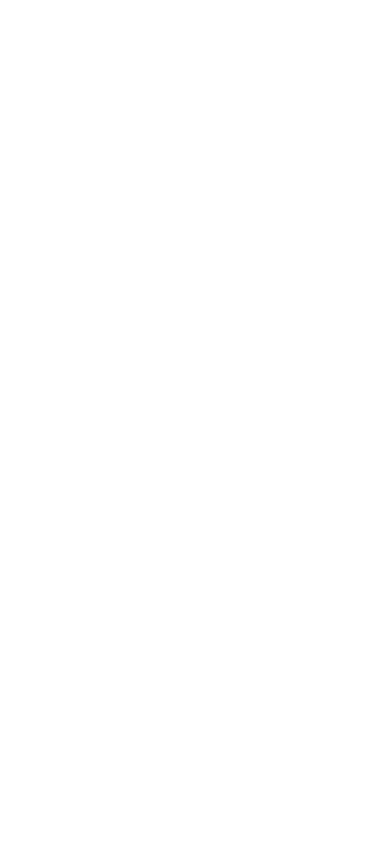
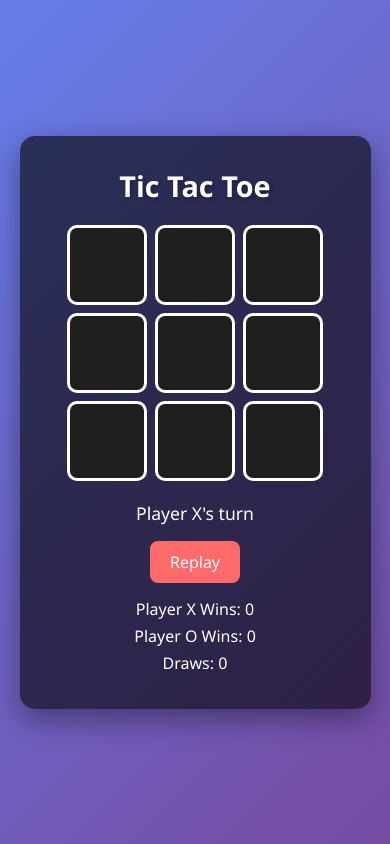
Before and after one commit to RaanaBrm/Responsive-Web-Game, a plain HTML site: page index.html in a window 390 px wide. Drawn offline with Linux system fonts and the light colour scheme.

Commit message:
fixed the game

```diff
--- /dev/null
+++ b/JS/script.js
@@ -0,0 +1,85 @@
+const cells = document.querySelectorAll('.cell');
+const message = document.getElementById('message');
+const restartBtn = document.getElementById('restart');
+const xWinsSpan = document.getElementById('xWins');
+const oWinsSpan = document.getElementById('oWins');
+const drawsSpan = document.getElementById('draws');
+
+let board = ['', '', '', '', '', '', '', '', ''];
+let currentPlayer = 'X';
+let gameActive = true;
+
+let score = { X: 0, O: 0, Draw: 0 };
+
+
+const winConditions = [
+    [0,1,2],
+    [3,4,5],
+    [6,7,8],
+    [0,3,6],
+    [1,4,7],
+    [2,5,8],
+    [0,4,8],
+    [2,4,6]
+];
+
+function handleCellClick(e) {
+    const index = e.target.dataset.index;
+    if (board[index] !== '' || !gameActive) return;
+
+    board[index] = currentPlayer;
+    e.target.textContent = currentPlayer;
+
+    checkWinner();
+}
+
+
+function checkWinner() {
+    let roundWon = false;
+    for (let condition of winConditions) {
+        const [a,b,c] = condition;
+        if (board[a] && board[a] === board[b] && board[a] === board[c]) {
+            roundWon = true;
+            break;
+        }
+    }
+
+    if (roundWon) {
+        message.textContent = `Player ${currentPlayer} Wins!`;
+        score[currentPlayer]++;
+        updateScore();
+        gameActive = false;
+        return;
+    }
+
+    if (!board.includes('')) {
+        message.textContent = "It's a Draw!";
+        score.Draw++;
+        updateScore();
+        gameActive = false;
+        return;
+    }
+
+    currentPlayer = currentPlayer === 'X' ? 'O' : 'X';
+    message.textContent = `Player ${currentPlayer}'s turn`;
+}
+
+
+function updateScore() {
+    xWinsSpan.textContent = score.X;
+    oWinsSpan.textContent = score.O;
+    drawsSpan.textContent = score.Draw;
+}
+
+
+function restartGame() {
+    board = ['', '', '', '', '', '', '', '', ''];
+    gameActive = true;
+    currentPlayer = 'X';
+    message.textContent = `Player ${currentPlayer}'s turn`;
+    cells.forEach(cell => cell.textContent = '');
+}
+
+
+cells.forEach(cell => cell.addEventListener('click', handleCellClick));
+restartBtn.addEventListener('click', restartGame);
--- /dev/null
+++ b/Style/style.css
@@ -0,0 +1,123 @@
+* {
+  box-sizing: border-box;
+  margin: 0;
+  padding: 0;
+  font-family: "Segoe UI", Tahoma, Geneva, Verdana, sans-serif;
+}
+
+body {
+  display: flex;
+  justify-content: center;
+  align-items: center;
+  min-height: 100vh;
+  background: linear-gradient(135deg, #667eea, #764ba2);
+  color: #fff;
+}
+
+.container {
+  text-align: center;
+  background: rgba(0, 0, 0, 0.6);
+  padding: 30px;
+  border-radius: 15px;
+  box-shadow: 0 10px 30px rgba(0, 0, 0, 0.4);
+  width: 90%;
+  max-width: 400px;
+}
+
+h1 {
+  font-size: 2.2rem;
+  margin-bottom: 20px;
+  text-shadow: 2px 2px 5px rgba(0, 0, 0, 0.3);
+}
+
+#game {
+  display: grid;
+  grid-template-columns: repeat(3, 100px);
+  grid-template-rows: repeat(3, 100px);
+  gap: 10px;
+  justify-content: center;
+  margin: 20px auto;
+}
+
+.cell {
+  background-color: #1f1f1f;
+  border: 3px solid #fff;
+  font-size: 2.5rem;
+  display: flex;
+  justify-content: center;
+  align-items: center;
+  cursor: pointer;
+  border-radius: 10px;
+  transition: all 0.3s ease;
+  position: relative;
+}
+
+.cell:hover {
+  transform: scale(1.1);
+  background: linear-gradient(45deg, #ff6b6b, #feca57);
+  color: #fff;
+  box-shadow: 0 4px 15px rgba(0, 0, 0, 0.5);
+}
+
+.cell:active {
+  transform: scale(0.95);
+}
+
+#message {
+  font-size: 1.3rem;
+  margin-top: 15px;
+  min-height: 25px;
+}
+
+#restart {
+  margin-top: 15px;
+  padding: 12px 25px;
+  font-size: 1.1rem;
+  cursor: pointer;
+  border: none;
+  border-radius: 8px;
+  background: #ff6b6b;
+  color: #fff;
+  transition: all 0.3s ease;
+}
+
+#restart:hover {
+  background: #feca57;
+  color: #1f1f1f;
+  transform: scale(1.05);
+}
+
+#scoreboard {
+  margin-top: 15px;
+  font-size: 1rem;
+}
+
+#scoreboard p {
+  margin: 5px 0;
+}
+
+/* Responsive for iPhone 12 Pro (~390px width) */
+@media (max-width: 420px) {
+  #game {
+    grid-template-columns: repeat(3, 80px);
+    grid-template-rows: repeat(3, 80px);
+    gap: 8px;
+  }
+
+  .cell {
+    font-size: 2rem;
+  }
+
+  h1 {
+    font-size: 1.8rem;
+  }
+
+  #restart {
+    padding: 10px 20px;
+    font-size: 1rem;
+  }
+
+  #message {
+    font-size: 1.1rem;
+  }
+}
--- a/index.html
+++ b/index.html
@@ -3,7 +3,32 @@
   <head>
     <meta charset="UTF-8" />
     <meta name="viewport" content="width=device-width, initial-scale=1.0" />
-    <title>Responsive Web Game</title>
+    <title>Tic Tac Toe</title>
+    <link rel="stylesheet" href="./Style/style.css" />
   </head>
-  <body></body>
+  <body>
+    <div class="container">
+      <h1>Tic Tac Toe</h1>
+      <div id="game">
+        <div class="cell" data-index="0"></div>
+        <div class="cell" data-index="1"></div>
+        <div class="cell" data-index="2"></div>
+        <div class="cell" data-index="3"></div>
+        <div class="cell" data-index="4"></div>
+        <div class="cell" data-index="5"></div>
+        <div class="cell" data-index="6"></div>
+        <div class="cell" data-index="7"></div>
+        <div class="cell" data-index="8"></div>
+      </div>
+      <p id="message">Player X's turn</p>
+      <button id="restart">Replay</button>
+      <div id="scoreboard">
+        <p>Player X Wins: <span id="xWins">0</span></p>
+        <p>Player O Wins: <span id="oWins">0</span></p>
+        <p>Draws: <span id="draws">0</span></p>
+      </div>
+    </div>
+
+    <script src="./JS/script.js"></script>
+  </body>
 </html>
```
